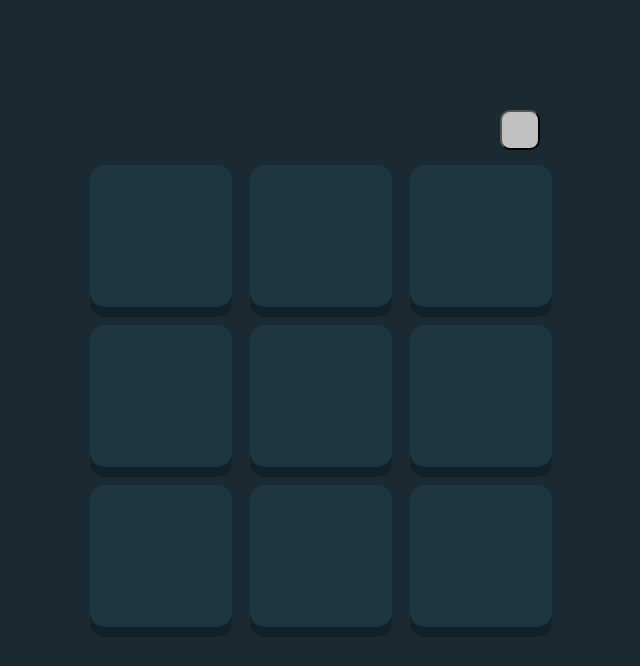
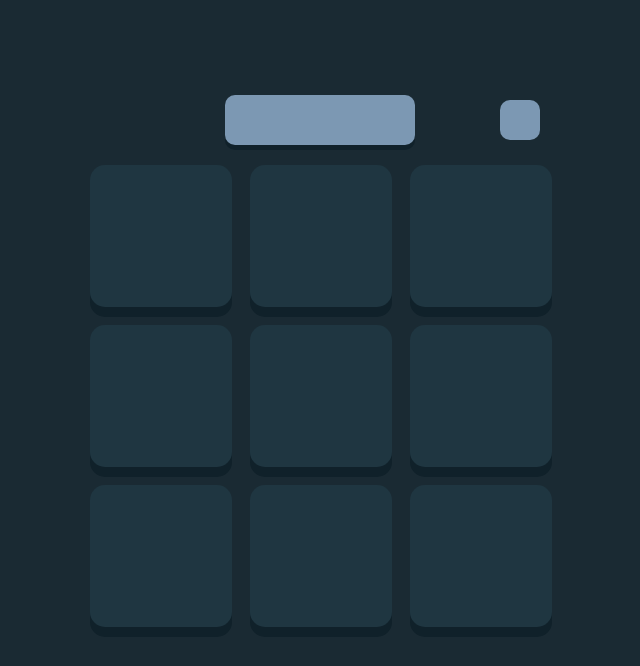
Before and after one commit to Jos1004/jogo-da-velha, a website: page index.html in a window 1280 px wide. Shown: the whole page, without its empty margins (315-955 px from the left). Drawn offline with Linux system fonts and the light colour scheme.

Commit message:
Adicionando status ao Jogo

```diff
--- a/index.html
+++ b/index.html
@@ -5,6 +5,12 @@
     <meta name="viewport" content="width=device-width, initial-scale=1.0" />
     <title>Mantis Code</title>
     <link rel="stylesheet" href="style.css" />
+    <link rel="preconnect" href="https://fonts.googleapis.com" />
+    <link rel="preconnect" href="https://fonts.gstatic.com" crossorigin />
+    <link
+      href="https://fonts.googleapis.com/css2?family=Comic+Neue:ital,wght@0,300;0,400;0,700;1,300;1,400;1,700&display=swap"
+      rel="stylesheet"
+    />
   </head>
   <body>
     <div class="container">
@@ -21,6 +27,14 @@
         <div class="box box1" id="i9"></div>
       </div>
     </div>
+
+    <div class="modal-overlay" id="modalOverlay">
+      <div class="modal">
+        <h3 id="resposta"></h3>
+        <!-- <button id="recomeçar"></button> -->
+      </div>
+    </div>
+
     <script src="script.js"></script>
   </body>
 </html>
--- a/script.js
+++ b/script.js
@@ -140,7 +140,7 @@ socket.onmessage = function (event) {
   if (mensagem.tipo === 'jogador') {
     meuJogador = mensagem.jogador;
 
-    console.log('Meu jogador:', meuJogador);
+    console.log('Meu jogador', meuJogador);
 
     return;
   }
@@ -163,7 +163,7 @@ socket.onmessage = function (event) {
 
   if (mensagem.tipo === 'vez') {
     console.log('Agora é a vez de:', mensagem.jogador);
-
+    resposta.innerHTML = 'vez do ' + mensagem.jogador;
     return;
   }
 
@@ -219,12 +219,15 @@ socket.onmessage = function (event) {
 
     if (vencedor) {
       setTimeout(function () {
+        let resposta = document.querySelector('#resposta');
+        let modal = document.querySelector('#modalOverlay');
+
         if (vencedor === meuJogador) {
-          alert('Você ganhou!');
+          resposta.innerText = 'Você ganhou';
         } else {
-          alert('Você perdeu!');
+          resposta.innerText = 'Você perdeu';
         }
-      }, 200);
+      }, 100);
 
       // Depois da mensagem, manda reset para os dois
       setTimeout(function () {
@@ -235,7 +238,7 @@ socket.onmessage = function (event) {
             }),
           );
         }
-      }, 500);
+      }, 8000);
     }
   }
 };
--- a/style.css
+++ b/style.css
@@ -21,6 +21,7 @@ body {
   align-content: center;
   /*rgb(31, 54, 65)*/
   /* border: 2px solid blue; */
+  z-index: 1;
 }
 
 .container1 {
@@ -46,12 +47,32 @@ body {
   width: 40px;
   height: 40px;
   position: absolute;
-  translate: 195px -270px;
-  background: silver;
+  translate: 195px -280px;
+  background: #7c98b3;
   border-radius: 10px;
   background-image: url(images/Redo.svg);
   background-repeat: no-repeat;
   background-size: 20px;
   background-position: center;
   cursor: pointer;
+  border: none;
 }
+
+.modal-overlay {
+  z-index: 10;
+  position: absolute;
+  translate: -5px -280px;
+  height: 50px;
+  width: 190px;
+  display: flex;
+  align-items: center;
+  justify-content: center;
+  background-color: #7c98b3;
+  color: black;
+  font-size: 15px;
+  font-family: 'Comic Neue', cursive;
+  font-weight: 400;
+  font-style: normal;
+  border-radius: 10px;
+  box-shadow: 0 5px 0 0 #10212a;
+}
```
Also changed, not shown: script.txt (added).
